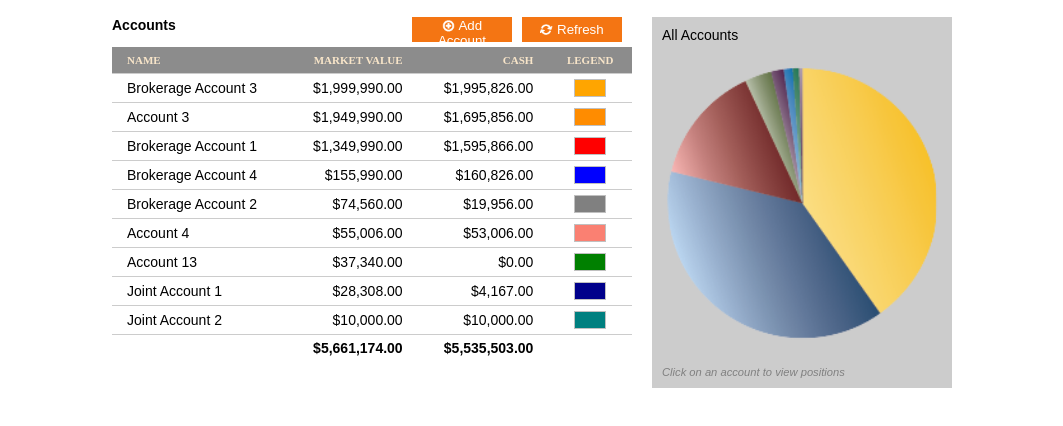
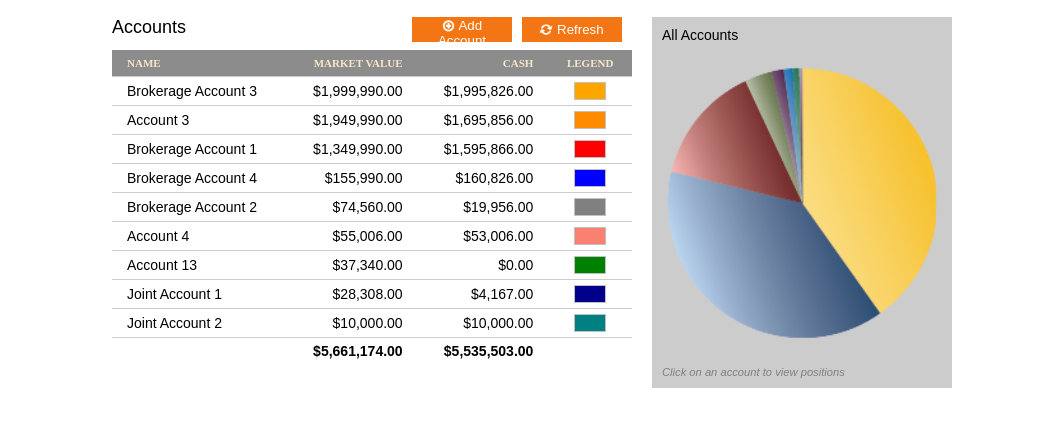
Before and after one commit to dave-hillier/bullfirst, a website: page index.html in a window 1280 px wide. Shown: the part 138-564 px from the top of the page, without its empty margins (108-1171 px from the left). Drawn offline with nearby package versions, Linux system fonts and the light colour scheme; a web font is replaced by a local one.

Commit message:
more style changes to match png

```diff
--- a/css/app.css
+++ b/css/app.css
@@ -84,6 +84,7 @@ button {
 }
 
 #content table {
+    margin-top: 3px;
     width: 100%;
     border-collapse:collapse;
 }
--- a/index.html
+++ b/index.html
@@ -36,7 +36,7 @@
 <div id="content" ng-controller="AccountsController">
     <div class="left-section">
         <div class="header">
-            <strong>Accounts</strong>
+            <span style="font-size:18px;">Accounts</span>
 
             <div class="actions">
                 <button ng-click="addAccount()"><img src="img/plus-icon.png"/>&nbsp;Add Account</button>
```
Also changed, not shown: README.md.
